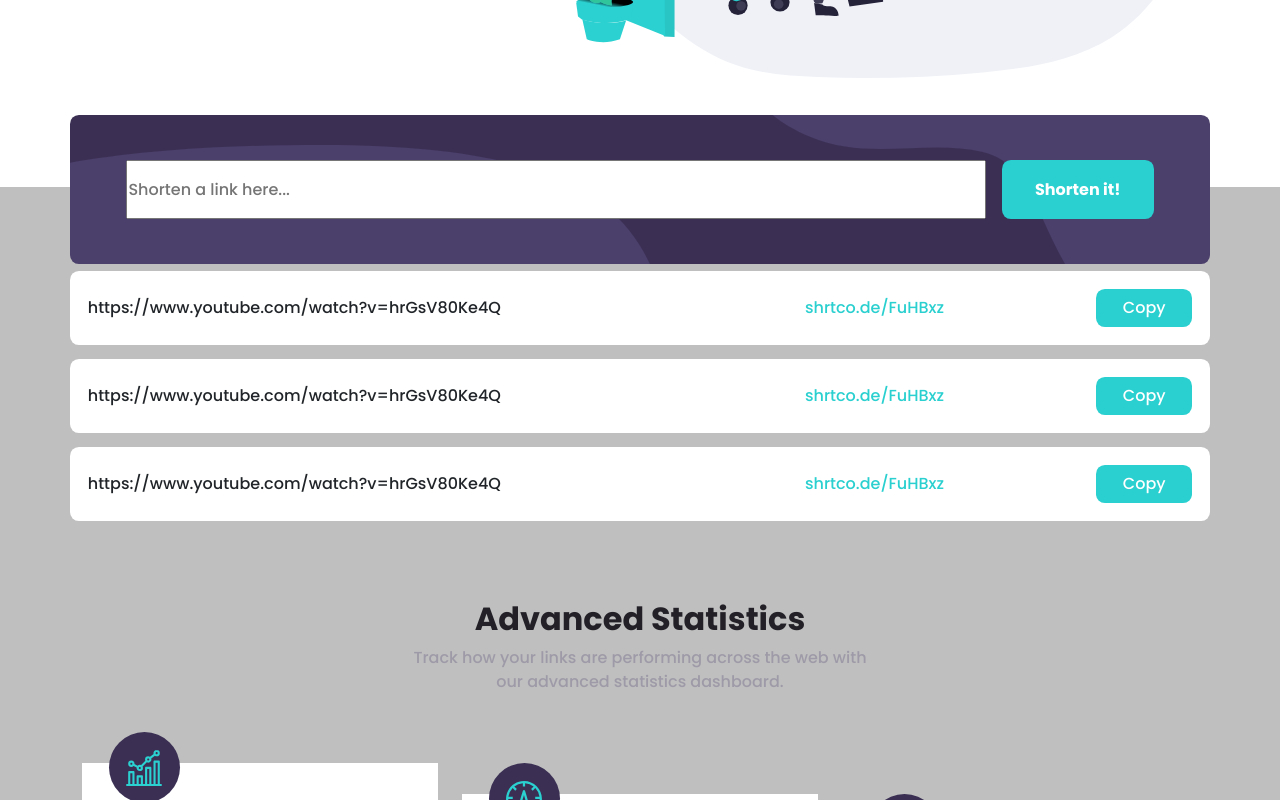
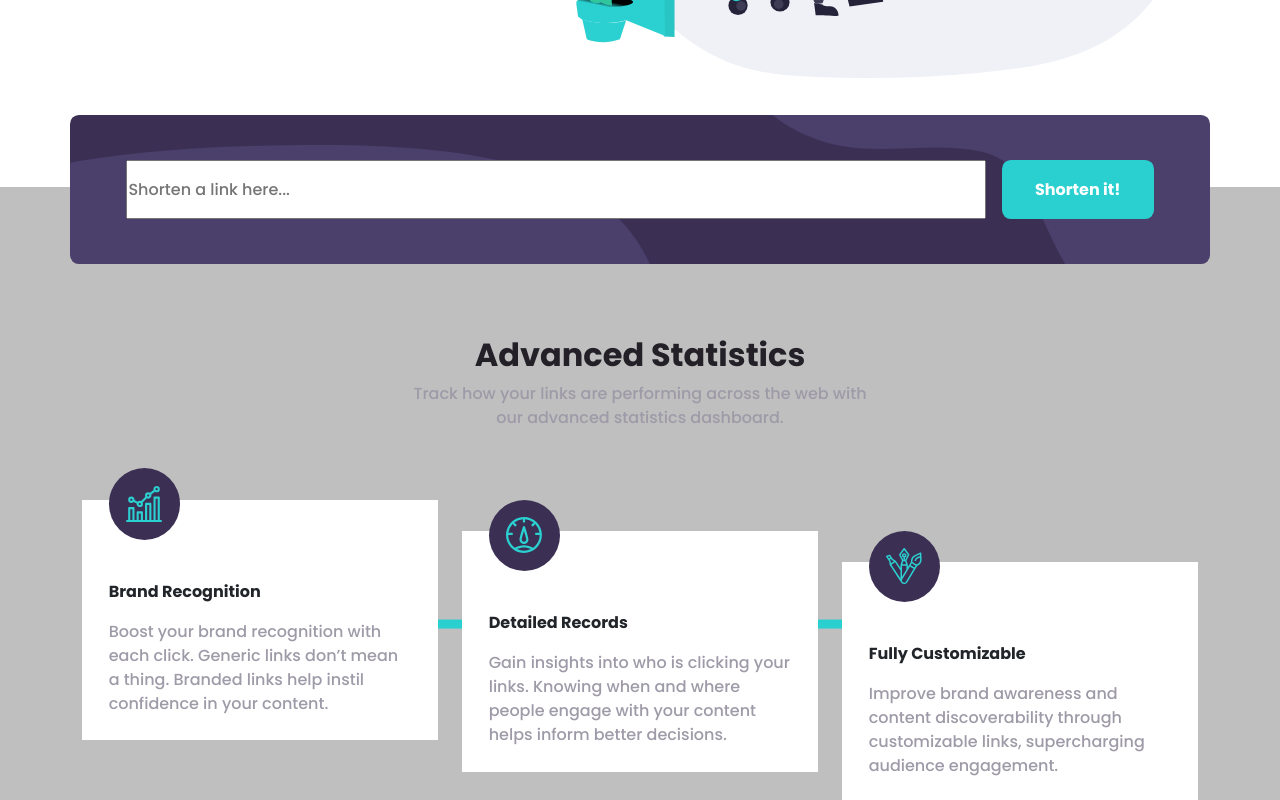
Before and after one commit to DanielCuevas1822/Shortly, a React (Create React App) app: page / in a window 1280 px wide. Shown: the part 521-1321 px from the top of the page. Built offline with nearby package versions, Linux system fonts and the light colour scheme.

Commit message:
Use axios

```diff
--- a/src/assets/styles/components/ShortenLink.scss
+++ b/src/assets/styles/components/ShortenLink.scss
@@ -103,8 +103,14 @@
   }
 }
 
+.loader {
+  display: flex;
+  justify-content: center;
+}
+
 .shorten,
-.link {
+.link,
+.lds-roller {
   position: relative;
   @include mobil() {
     top: -5.5rem;
@@ -114,3 +120,7 @@
     top: -4.5rem;
   }
 }
+
+button.copied {
+  background-color: $dark-violet;
+}
--- a/src/components/ShortenLink.jsx
+++ b/src/components/ShortenLink.jsx
@@ -2,18 +2,34 @@ import React, { useState } from "react";
 
 import "../assets/styles/components/ShortenLink.scss";
 import "../assets/styles/components/Buttons.scss";
+import axios from "axios";
+import Loader from "./Loader";
 
 const ShortenLink = () => {
   const [link, setLink] = useState("");
   const [error, setError] = useState(false);
+  const [isLoading, setIsLoading] = useState(false);
+  const [shorter, setShorter] = useState([]);
+
   const handleChange = (e) => {
     setLink(e.target.value);
     setError(false);
   };
+
   const handleClick = (e) => {
     e.preventDefault();
-
     if (link) {
+      setIsLoading(true);
+      axios
+        .get(`https://api.shrtco.de/v2/shorten?url=${link}`)
+        .then((response) => {
+          setShorter([...shorter, response.data]);
+          setIsLoading(false);
+          setLink("");
+        })
+        .catch((error) => {
+          console.log(error);
+        });
     } else {
       setError(true);
     }
@@ -41,6 +57,7 @@ const ShortenLink = () => {
                   Please add link
                 </small>
               ) : null}
+              {!isLoading ? (
                 <button
                   onClick={handleClick}
                   className="shorten__form__btn btn--green"
@@ -48,40 +65,37 @@ const ShortenLink = () => {
                 >
                   Shorten it!
                 </button>
+              ) : null}
             </form>
           </div>
         </div>
-        <div className="row">
-          <div className="col-12 link">
+        <div className="row loader">
+          {shorter.length > 0
+            ? shorter.map((item, index) => (
+                <div key={index} className="col-12 link">
                   <div className="link__item">
                     <p className="link__item__original">
-                https://www.youtube.com/watch?v=hrGsV80Ke4Q
+                      {item.result.original_link}
                     </p>
                     <hr />
-              <p className="link__item__shorted">shrtco.de/FuHBxz</p>
-              <button className="link__item__btn btn--green">Copy</button>
+                    <p className="link__item__shorted">
+                      {item.result.short_link}
+                    </p>
+                    <button
+                      onClick={(e) => {
+                        navigator.clipboard.writeText(item.result.short_link);
+                        e.target.classList.add("copied");
+                        e.target.innerHTML = "Copied!";
+                      }}
+                      className="link__item__btn btn--green"
+                    >
+                      Copy
+                    </button>
                   </div>
                 </div>
-          <div className="col-12 link">
-            <div className="link__item">
-              <p className="link__item__original">
-                https://www.youtube.com/watch?v=hrGsV80Ke4Q
-              </p>
-              <hr />
-              <p className="link__item__shorted">shrtco.de/FuHBxz</p>
-              <button className="link__item__btn btn--green">Copy</button>
-            </div>
-          </div>
-          <div className="col-12 link">
-            <div className="link__item">
-              <p className="link__item__original">
-                https://www.youtube.com/watch?v=hrGsV80Ke4Q
-              </p>
-              <hr />
-              <p className="link__item__shorted">shrtco.de/FuHBxz</p>
-              <button className="link__item__btn btn--green">Copy</button>
-            </div>
-          </div>
+              ))
+            : null}
+          {isLoading ? <Loader /> : null}
         </div>
       </div>
     </section>
```
Lines whose indentation alone changed are shown as unchanged.
